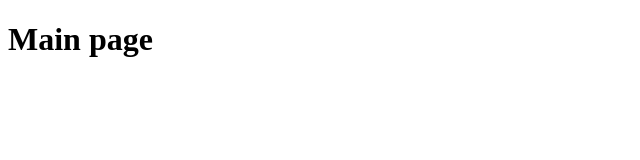
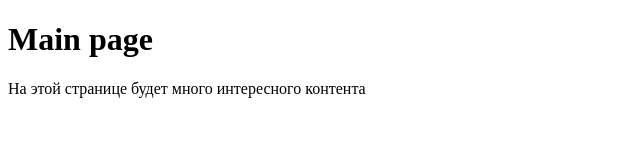
Before and after one commit to Sergey12345678/gittest, a plain HTML site: page index.html in a window 1280 px wide. Shown: the whole page, without its empty margins (0-640 px from the left). Drawn offline with Linux system fonts and the light colour scheme.

Commit message:
feat: added a paragraph with text to the file index.html

```diff
--- a/index.html
+++ b/index.html
@@ -7,5 +7,8 @@
 </head>
 <body>
     <h1>Main page</h1>
+    <p>
+        На этой странице будет много интересного контента
+    </p>
 </body>
 </html>
```
